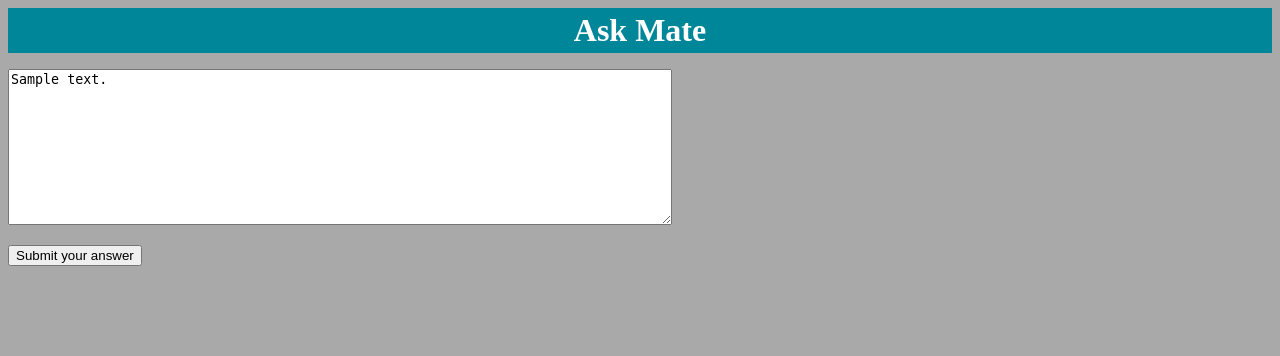
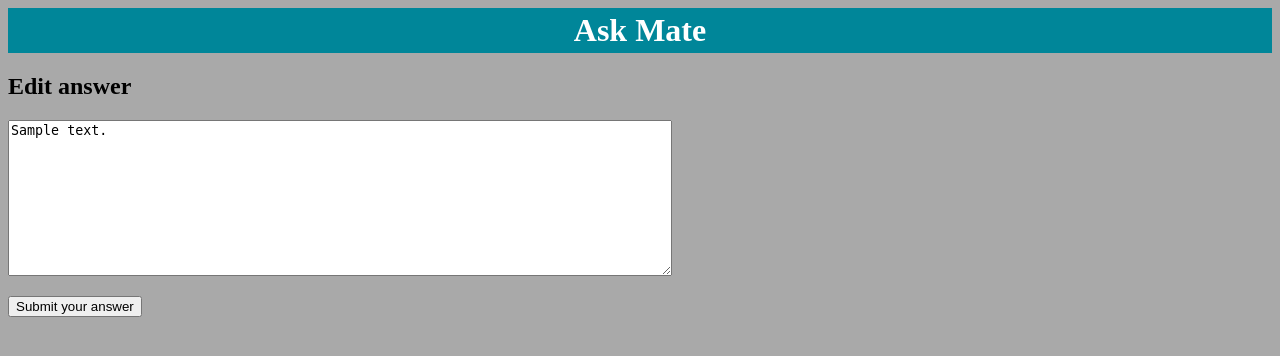
Before and after one commit to davidlenner/AbuseTeam, a Flask app: template templates/edit_answer.html in a window 1280 px wide. Shown: the top 356 px of the page. Run offline with Flask 2, Linux system fonts and the light colour scheme; the template is opened without the code that fills it: most values are stand-ins (such as "Sample title", 1, 10 or a date in 2020).

Commit message:
CSS update #3

```diff
--- a/templates/edit_answer.html
+++ b/templates/edit_answer.html
@@ -7,6 +7,7 @@
 </head>
 <body>
     <h1>Ask Mate</h1>
+    <h2>Edit answer</h2>
     {% for data in answer %}
     <form action="/answer/{{data.id}}/edit_answer" method="post">
     <p><textarea name="message" placeholder="maximum 10 characters" rows="10" cols="80" minlength="10">{{data.message}}</textarea></p>
--- a/templates/edit_question.html
+++ b/templates/edit_question.html
@@ -6,8 +6,8 @@
 </head>
 <body>
     <h1>Ask Mate</h1>
+    <h2>Edit question</h2>
     <form action="/question/{{ question_id }}/edit_question" method="post">
-        <h2>Edit question</h2>
         <p>Title of the question</br>
         {% for data in question %}
         <input name="title" size="52" value={{ data.title }}></p>
```
